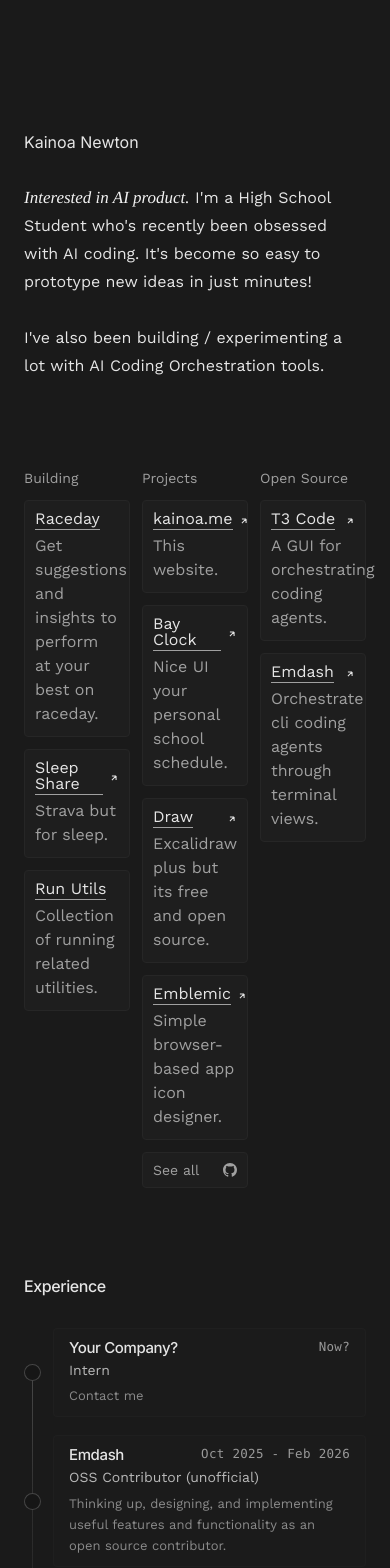
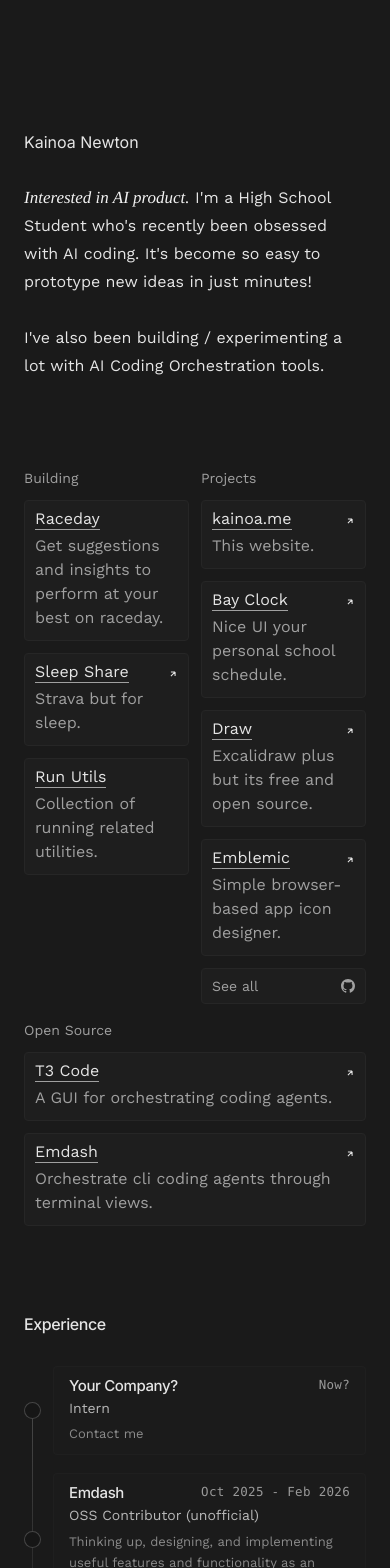
Before and after one commit to notkainoa/kainoa.me, a React (Vite) app: page / in a window 390 px wide. Shown: the top 1568 px of the page. Built offline with nearby package versions, Linux system fonts and the light colour scheme.

Commit message:
Make grid layout responsive and update footer border color

```diff
--- a/App.tsx
+++ b/App.tsx
@@ -107,7 +107,7 @@
         </section>
 
         {/* Footer */}
-        <footer className="mt-7 pt-12 border-t border-neutral-800/50 flex justify-between items-center text-[#E5E5E5] text-[16px] leading-[28px] animate-in" style={{ animationDelay: '500ms' }}>
+        <footer className="mt-7 pt-12 border-t border-[#404040] flex justify-between items-center text-[#E5E5E5] text-[16px] leading-[28px] animate-in" style={{ animationDelay: '500ms' }}>
           <span>{NAME}</span>
           <span>SF
 </span>
--- a/components/ProjectList.tsx
+++ b/components/ProjectList.tsx
@@ -51,13 +51,18 @@
   let globalIndex = 0;
 
   return (
-    <div className="grid grid-cols-3 gap-3 my-7">
+    <div className="grid grid-cols-1 gap-6 min-[365px]:grid-cols-2 min-[365px]:gap-3 min-[530px]:grid-cols-3 my-7">
       {SECTIONS.map((section) => {
         const sectionProjects = projects.filter((p) => p.category === section.category);
         if (sectionProjects.length === 0) return null;
 
+        const sectionClassName =
+          section.key === 'oss'
+            ? 'flex flex-col gap-2 min-[365px]:col-span-2 min-[530px]:col-span-1'
+            : 'flex flex-col gap-2';
+
         return (
-          <div key={section.key} className="flex flex-col gap-2">
+          <div key={section.key} className={sectionClassName}>
             <span className="font-worksans text-[#a0a0a0] text-[14px] font-normal leading-[28px] animate-in" style={{ fontFeatureSettings: 'normal', fontWeight: '400', animationDelay: '200ms' }}>
               {section.label}
             </span>
```
